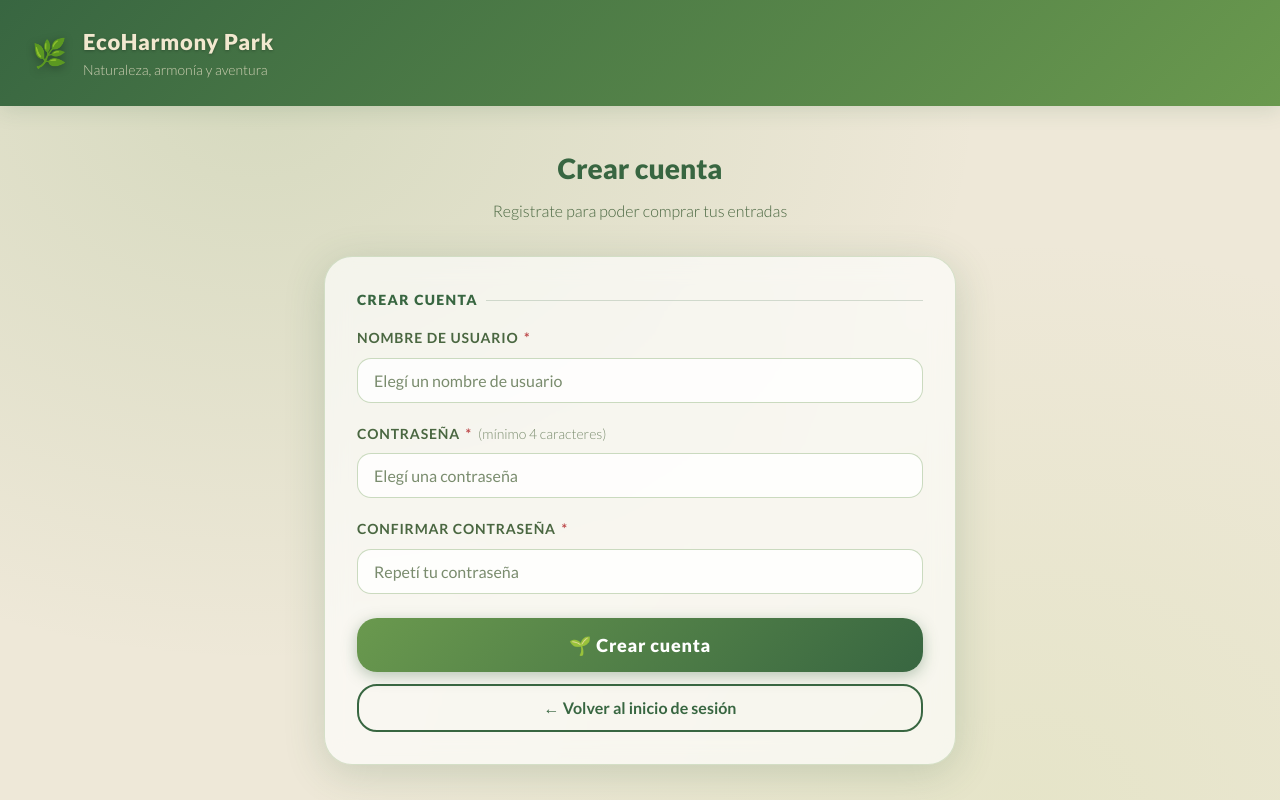
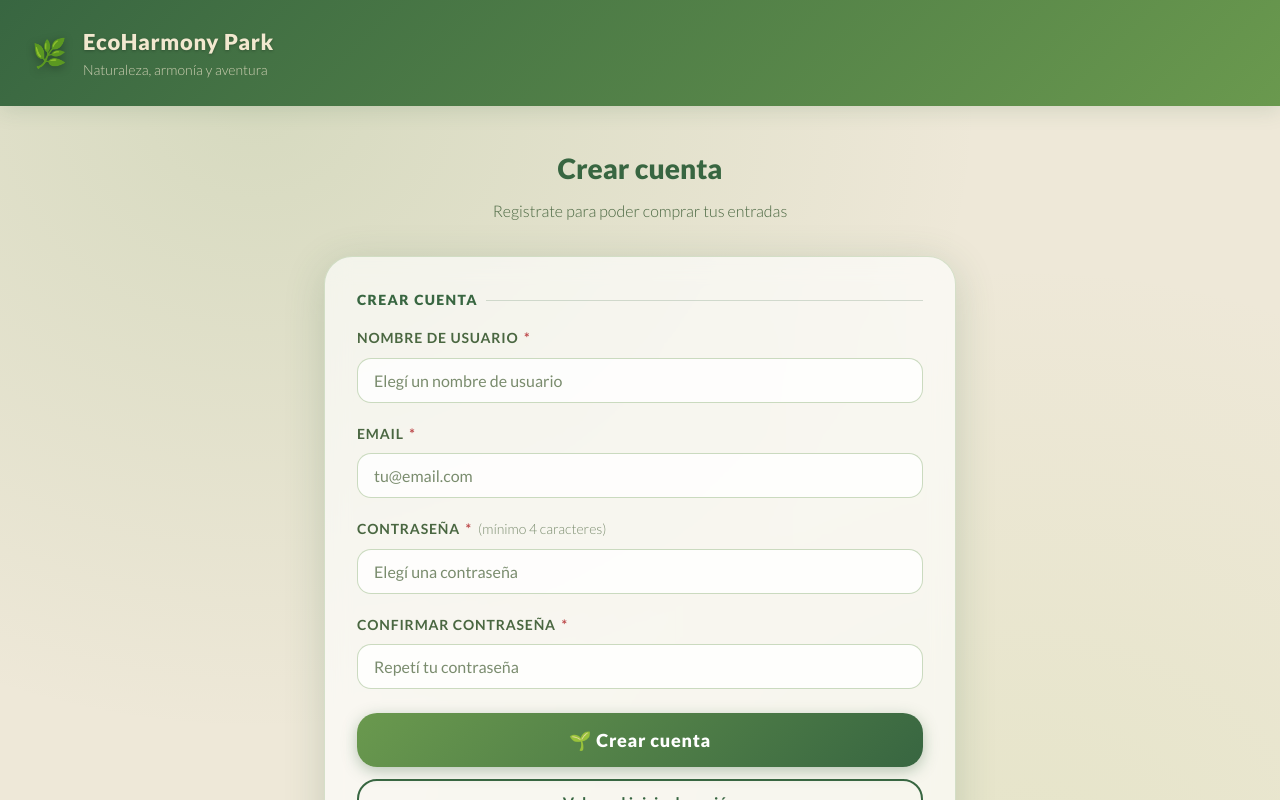
Before and after one commit to facundoRiccio/ISW_4K4_G7_1Q_2026, a React (Vite) app in the folder trabajos_practicos_evaluables/trabajo_evaluable_6/entrega-tp-6/frontend/: page / in a window 1280 px wide. Both pictures are taken after a click on the button "¿No tenés cuenta? Registrate". Shown: the top 800 px of the page. Built offline with nearby package versions, Linux system fonts and the light colour scheme.

Commit message:
feat: campo de email en el formulario de registro

```diff
--- a/trabajos_practicos_evaluables/trabajo_evaluable_6/entrega-tp-6/frontend/src/components/RegistroForm.jsx
+++ b/trabajos_practicos_evaluables/trabajo_evaluable_6/entrega-tp-6/frontend/src/components/RegistroForm.jsx
@@ -3,6 +3,7 @@ import ErrorBanner from './ErrorBanner'
 
 const RegistroForm = ({ onRegistro, onIrALogin }) => {
   const [nombre, setNombre] = useState('')
+  const [email, setEmail] = useState('')
   const [password, setPassword] = useState('')
   const [confirmPassword, setConfirmPassword] = useState('')
   const [error, setError] = useState('')
@@ -18,6 +19,12 @@ const RegistroForm = ({ onRegistro, onIrALogin }) => {
 
     if (!nombre.trim()) {
       nuevosErrores.nombre = 'Ingresá un nombre de usuario.'
+    }
+
+    if (!email.trim()) {
+      nuevosErrores.email = 'El email es obligatorio.'
+    } else if (!/^\S+@\S+\.\S+$/.test(email.trim())) {
+      nuevosErrores.email = 'El email no tiene un formato válido (ej: tu@email.com).'
     }
 
     if (!password.trim()) {
@@ -44,7 +51,7 @@ const RegistroForm = ({ onRegistro, onIrALogin }) => {
       const respuesta = await fetch('http://localhost:3000/api/registro', {
         method: 'POST',
         headers: { 'Content-Type': 'application/json' },
-        body: JSON.stringify({ nombre: nombre.trim(), password })
+        body: JSON.stringify({ nombre: nombre.trim(), email: email.trim(), password })
       })
 
       const data = await respuesta.json()
@@ -84,6 +91,25 @@ const RegistroForm = ({ onRegistro, onIrALogin }) => {
           autoComplete="username"
         />
         {erroresValidacion.nombre && <p className="error-text">{erroresValidacion.nombre}</p>}
+      </div>
+
+      <div className="form-group">
+        <label className="form-label" htmlFor="input-email-registro">
+          Email <span>*</span>
+        </label>
+        <input
+          id="input-email-registro"
+          type="email"
+          className={`form-input ${erroresValidacion.email ? 'input-error' : ''}`}
+          placeholder="tu@email.com"
+          value={email}
+          onChange={(e) => {
+            setEmail(e.target.value)
+            if (erroresValidacion.email) setErroresValidacion({ ...erroresValidacion, email: null })
+          }}
+          autoComplete="email"
+        />
+        {erroresValidacion.email && <p className="error-text">{erroresValidacion.email}</p>}
       </div>
 
       <div className="form-group">
```
